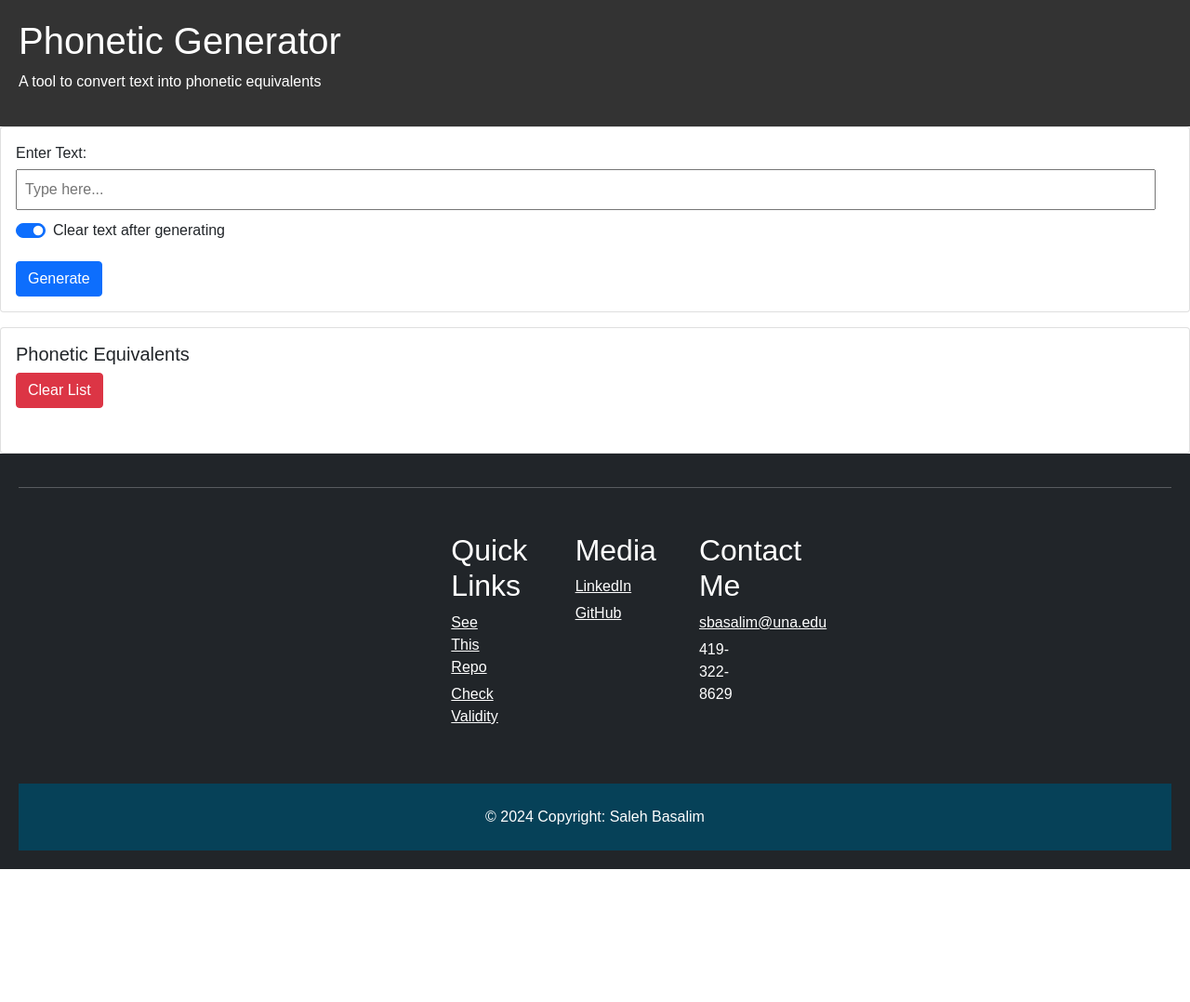
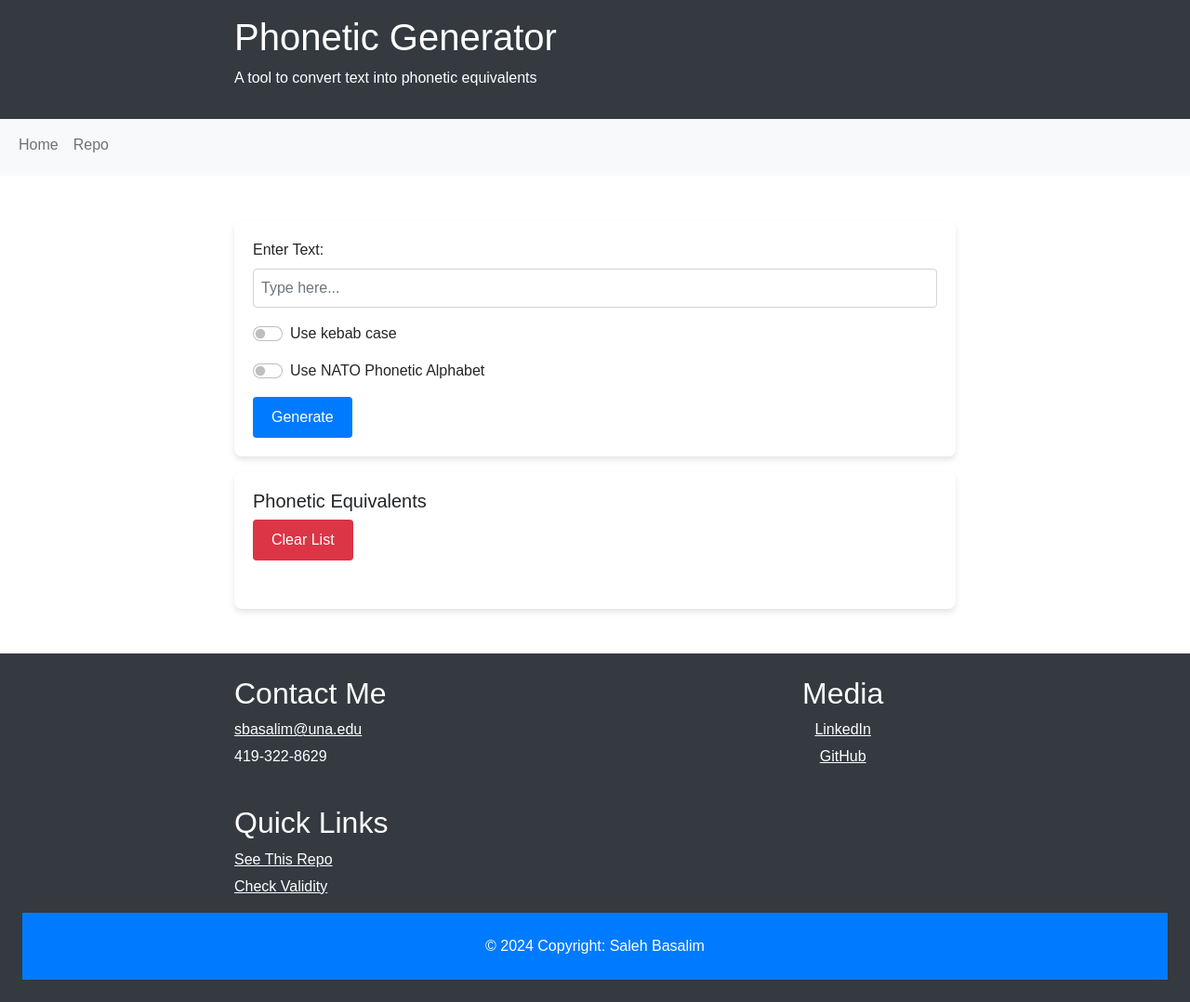
Before and after one commit to salehmb89/Juliet-final, a plain HTML site: page index.html in a window 1280 px wide. Shown: the whole page at 93% size. Before the commit the page ends 935 px from the top, so only its background shows below. Drawn offline with nearby package versions, Linux system fonts and the light colour scheme.

Commit message:
update files

```diff
--- a/index.html
+++ b/index.html
@@ -5,24 +5,45 @@
     <meta name="viewport" content="width=device-width, initial-scale=1.0">
     <title>Phonetic Generator</title>
     <link rel="stylesheet" href="https://cdnjs.cloudflare.com/ajax/libs/normalize/8.0.1/normalize.min.css">
-    <link rel="stylesheet" href="https://stackpath.bootstrapcdn.com/bootstrap/5.1.3/css/bootstrap.min.css">
+    <link rel="stylesheet" href="https://cdn.jsdelivr.net/npm/bootstrap@5.1.3/dist/css/bootstrap.min.css">
     <link rel="stylesheet" href="styles/styles.css">
 </head>
 <body>
-    <header>
+    <header class="p-3 bg-dark text-white">
+        <div class="container">
             <h1>Phonetic Generator</h1>
             <p>A tool to convert text into phonetic equivalents</p>
+        </div>
     </header>
-    <main>
+
+    <nav class="navbar navbar-expand-lg navbar-light bg-light">
+        <div class="container-fluid">
+            <ul class="navbar-nav">
+                <li class="nav-item">
+                    <a class="nav-link" aria-current="page" href="#">Home</a>
+                </li>
+                <li class="nav-item">
+                    <a class="nav-link" href="https://github.com/salehmb89/Juliet-final" target="_blank" rel="noopener noreferrer">Repo</a>
+                </li>
+            </ul>
+        </div>
+    </nav>
+
+    <main class="container my-5">
         <div class="card">
             <div class="card-body">
-                <label for="textInput">Enter Text:</label>
-                <input type="text" id="textInput" placeholder="Type here...">
-                <div class="form-check form-switch">
-                    <input class="form-check-input" type="checkbox" id="clearAfterGenerate" checked>
-                    <label class="form-check-label" for="clearAfterGenerate">Clear text after generating</label>
+                <label for="textInput" class="form-label">Enter Text:</label>
+                <input type="text" id="textInput" class="form-control mb-3" placeholder="Type here...">
+                <div class="form-check form-switch mb-3">
+                  <input class="form-check-input" type="checkbox" id="outputKebabCase">
+                  <label class="form-check-label" for="outputKebabCase">Use kebab case</label>
               </div>
-                <button id="generateButton" class="btn btn-primary mt-3">Generate</button>
+              <div class="form-check form-switch mb-3">
+                  <input class="form-check-input" type="checkbox" id="useNatoAlphabet">
+                  <label class="form-check-label" for="useNatoAlphabet">Use NATO Phonetic Alphabet</label>
+              </div>
+
+                <button id="generateButton" class="btn btn-primary">Generate</button>
             </div>
         </div>
         <div class="card mt-3">
@@ -33,44 +54,36 @@
             </div>
         </div>
     </main>
-     <!-- Footer -->
-    <footer class="text-center text-lg-start bg-dark text-white">
-    <hr class="border-white">
-    <section class="container text-center text-md-start mt-5">
-      <div class="row mt-3">
-        <!-- Quick Links -->
-        <div class="col-md-3 col-lg-2 col-xl-2 mx-auto mb-4">
-          <h2 class="text-white">Quick Links</h2>
-          <ul>
+    <footer class="text-center text-lg-start bg-dark text-white p-4 mt-5">
+        <div class="container">
+            <div class="row">
+                <div class="col-md-4 mb-4 text-start">
+                    <h2>Contact Me</h2>
+                    <ul class="list-unstyled">
+                        <li><a href="mailto:sbasalim@una.edu" class="text-white">sbasalim@una.edu</a></li>
+                        <li class="text-white">419-322-8629</li>
+                    </ul>
+                </div>
+                <div class="col-md-4 offset-md-4 mb-4 text-center">
+                    <h2>Media</h2>
+                    <ul class="list-unstyled">
+                        <li><a href="https://www.linkedin.com/in/saleh-basalim-b10545a4/" target="_blank" rel="noopener noreferrer" class="text-white">LinkedIn</a></li>
+                        <li><a href="https://github.com/salehmb89" target="_blank" rel="noopener noreferrer" class="text-white">GitHub</a></li>
+                    </ul>
+                </div>
+                <div class="col-md-4 text-lg-start">
+                    <h2>Quick Links</h2>
+                    <ul class="list-unstyled">
                         <li><a href="https://github.com/salehmb89/Juliet-final/" target="_blank" rel="noopener noreferrer" class="text-white">See This Repo</a></li>
                         <li><a href="https://validator.w3.org/nu/?doc=https%3A%2F%2Fgithub.com%2Fsalehmb89%2FJuliet-final%2Fedit%2Fmain%2Findex.html" target="_blank" rel="noopener noreferrer" class="text-white">Check Validity</a></li>
                     </ul>
                 </div>
-        <!-- Media Links -->
-        <div class="col-md-3 col-lg-2 col-xl-2 mx-auto mb-4">
-          <h2 class="text-white">Media</h2>
-          <ul>
-            <li><a href="https://www.linkedin.com/in/saleh-basalim-b10545a4/" target="_blank" rel="noopener noreferrer" class="text-white">LinkedIn</a></li>
-            <li><a href="https://github.com/salehmb89" target="_blank" rel="noopener noreferrer" class="text-white">GitHub</a></li>
-          </ul>
-        </div>
-        <!-- Contact Info -->
-        <div class="col-md-3 col-lg-2 col-xl-2 mx-auto mb-4">
-          <h2 class="text-white">Contact Me</h2>
-          <ul>
-            <li><a href="mailto:sbasalim@una.edu" class="text-white">sbasalim@una.edu</a></li>
-            <li class="text-white">419-322-8629</li>
-          </ul>
             </div>
         </div>
-    </section>
-    <!-- Copyright -->
-    <div class="text-center p-4" style="background-color: #064158;">
-      © 2024 Copyright: Saleh Basalim
-  </div>
+        <div class="text-center p-4 bg-primary text-white">© 2024 Copyright: Saleh Basalim</div>
     </footer>
     <script src="https://ajax.googleapis.com/ajax/libs/jquery/3.6.0/jquery.min.js"></script>
-    <script src="https://stackpath.bootstrapcdn.com/bootstrap/5.1.3/js/bootstrap.bundle.min.js"></script>
+    <script src="https://cdn.jsdelivr.net/npm/bootstrap@5.1.3/dist/js/bootstrap.bundle.min.js"></script>
     <script src="scripts/script.js"></script>
 </body>
 </html>
--- a/package.json
+++ /dev/null
@@ -1,6 +0,0 @@
-{
-  "dependencies": {
-    "express": "^4.19.2",
-    "node": "^22.0.0"
-  }
-}
--- a/scripts/script.js
+++ b/scripts/script.js
@@ -1,3 +1,17 @@
+async function fetchAlphabet(alphabetType) {
+    try {
+        const response = await fetch('nc.json'); // Fetch the combined JSON file
+        if (!response.ok) {
+            throw new Error(`Failed to fetch nc.json: ${response.status} ${response.statusText}`);
+        }
+        const data = await response.json();
+        return data[alphabetType]; // Access the desired alphabet object based on the type
+    } catch (error) {
+        console.error('Error fetching alphabet:', error);
+        return {};
+    }
+}
+
 $(document).ready(function() {
     // Event listener for Generate button
     $('#generateButton').click(function() {
@@ -8,30 +22,22 @@ $(document).ready(function() {
     $('#clearListButton').click(function() {
         $('#outputList').empty();
     });
-
-    // Use Bootstrap 5 cards for your content
-    $('.card').fadeIn(1000);
 });
 
-// Use JSON for NATO phonetic alphabet
-const natoAlphabet = {
-    "A": "Alpha", "B": "Bravo", "C": "Charlie", "D": "Delta", "E": "Echo",
-    "F": "Foxtrot", "G": "Golf", "H": "Hotel", "I": "India", "J": "Juliett",
-    "K": "Kilo", "L": "Lima", "M": "Mike", "N": "November", "O": "Oscar",
-    "P": "Papa", "Q": "Quebec", "R": "Romeo", "S": "Sierra", "T": "Tango",
-    "U": "Uniform", "V": "Victor", "W": "Whiskey", "X": "X-ray", "Y": "Yankee", "Z": "Zulu"
-};
-
-function generatePhonetic() {
+async function generatePhonetic() {
     const inputText = $('#textInput').val().toUpperCase();
     const outputList = $('#outputList');
     const outputKebabCase = $('#outputKebabCase').prop('checked');
+    const useNatoAlphabet = $('#useNatoAlphabet').prop('checked');
+
+    const alphabetType = useNatoAlphabet ? 'nato' : 'civilian';
+    const phoneticAlphabet = await fetchAlphabet(alphabetType); // Fetch the desired alphabet object
 
     let phoneticList = '';
 
     for (let i = 0; i < inputText.length; i++) {
         const letter = inputText[i];
-        const phoneticEquivalent = natoAlphabet[letter] ? natoAlphabet[letter] : 'Not Available';
+        const phoneticEquivalent = phoneticAlphabet[letter] ? phoneticAlphabet[letter] : `Not Available (${letter})`;
         phoneticList += `<li>${outputKebabCase ? '-' : ''}${phoneticEquivalent}${outputKebabCase ? '-' : ''}</li>`;
     }
 
--- a/styles/styles.css
+++ b/styles/styles.css
@@ -1,7 +1,14 @@
+/* styles.css */
+
+/* Resetting default browser styles */
+* {
+    box-sizing: border-box;
+    margin: 0;
+    padding: 0;
+}
+
 body {
     font-family: Arial, sans-serif;
-    margin: 0;
-    padding: 0;
 }
 
 header, footer {
@@ -11,32 +18,55 @@ header, footer {
 }
 
 .container {
-    max-width: 400px;
-    margin: 20px auto;
-    text-align: center;
+    max-width: 800px;
+    margin: 0 auto;
 }
 
-label {
-    display: block;
-    margin-bottom: 5px;
+.card {
+    margin-top: 20px;
+    border: none;
+    border-radius: 8px;
+    box-shadow: 0 4px 6px rgba(0, 0, 0, 0.1);
 }
 
-input[type="text"] {
-    width: calc(100% - 20px);
-    padding: 8px;
-    margin-bottom: 10px;
+.card-body {
+    padding: 20px;
 }
 
-button {
-    padding: 10px 20px;
+.form-label {
+    margin-bottom: 0.5rem;
+}
+
+.form-control {
+    width: 100%;
+    padding: 0.5rem;
+    margin-bottom: 1rem;
+    border: 1px solid #ced4da;
+    border-radius: 0.25rem;
+}
+
+.form-check-label {
+    margin-bottom: 0;
+}
+
+.btn-primary {
     background-color: #007bff;
     color: #fff;
     border: none;
+    padding: 10px 20px;
     cursor: pointer;
 }
 
-button:hover {
-    background-color: #0056b3;
+.btn-danger {
+    background-color: #dc3545;
+    color: #fff;
+    border: none;
+    padding: 10px 20px;
+    cursor: pointer;
+}
+
+.btn-primary:hover, .btn-danger:hover {
+    filter: brightness(90%);
 }
 
 ul {
@@ -47,3 +77,73 @@ ul {
 li {
     margin-bottom: 5px;
 }
+
+.bg-primary {
+    background-color: #007bff !important;
+}
+
+.bg-dark {
+    background-color: #343a40 !important;
+}
+
+.text-white {
+    color: #fff !important;
+}
+
+.text-center {
+    text-align: center !important;
+}
+
+.mt-5 {
+    margin-top: 3rem !important;
+}
+
+.mb-3 {
+    margin-bottom: 1rem !important;
+}
+
+.mt-3 {
+    margin-top: 1rem !important;
+}
+
+.text-lg-start {
+    text-align: left !important;
+}
+
+.text-primary {
+    color: #007bff !important;
+}
+
+.text-primary:hover {
+    color: #0056b3 !important;
+}
+
+.text-danger {
+    color: #dc3545 !important;
+}
+
+.text-danger:hover {
+    color: #a71d2a !important;
+}
+
+.p-4 {
+    padding: 1.5rem !important;
+}
+
+.p-5 {
+    padding: 3rem !important;
+}
+
+.border-white {
+    border-color: #fff !important;
+}
+
+hr.border-white {
+    border-top-color: #fff !important;
+}
+
+/* Custom styling for the hamburger menu icon */
+.navbar-toggler-icon {
+    color: white; /* Change the color of the hamburger menu icon */
+    font-size: 24px; /* Adjust the size of the hamburger menu icon */
+}
```
Also changed, not shown: nc.json (added, +16 -0 lines), README.md, 1 other file. Lines whose indentation alone changed are shown as unchanged.
